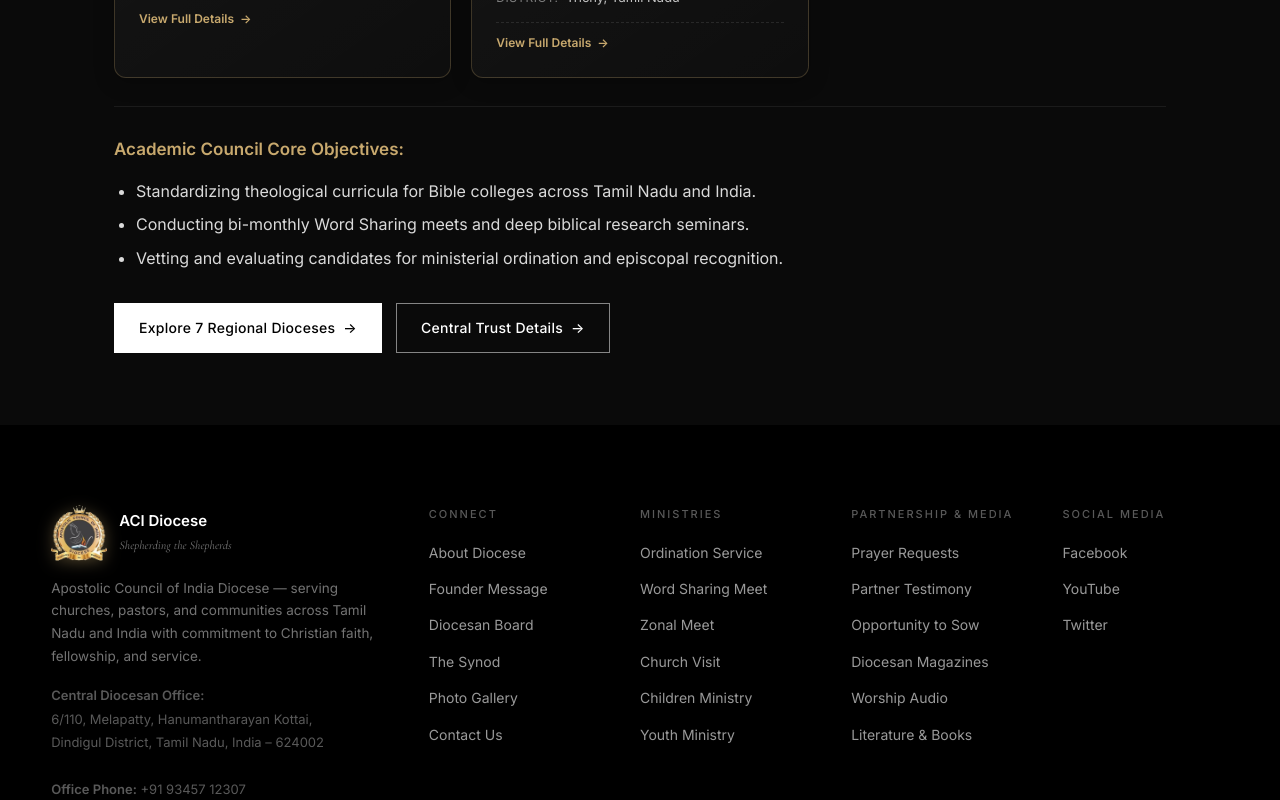
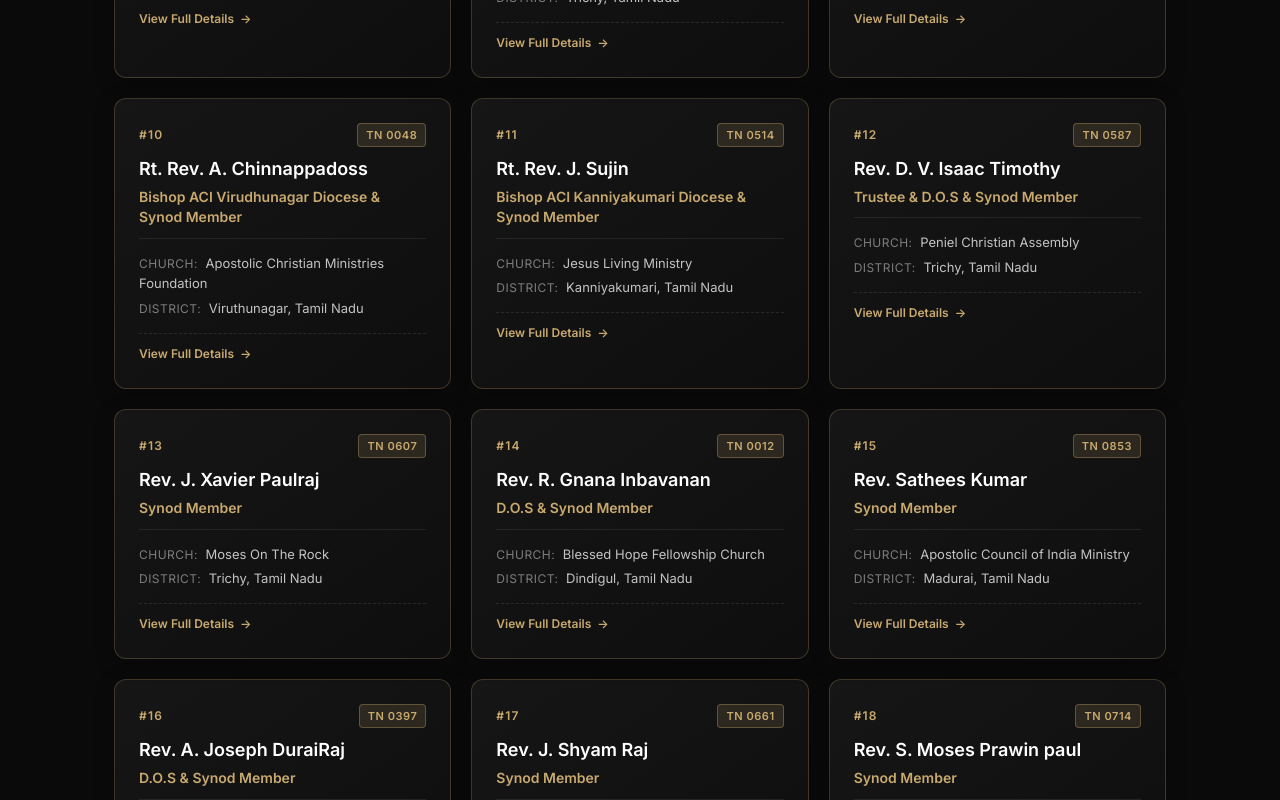
Before and after one commit to SriramGandhiS/aci-church-website, a React (Vite) app: page /synod in a window 1280 px wide. Shown: the part 4520-5320 px from the top of the page. Built offline with nearby package versions, Linux system fonts and the light colour scheme; a web font is replaced by a local one.

Commit message:
Update Academic Council with 19 members and update Rt. Rev. John Samuel in both councils

```diff
--- a/src/components/SchoolsSection/SchoolsSection.jsx
+++ b/src/components/SchoolsSection/SchoolsSection.jsx
@@ -45,7 +45,7 @@
   {
     sno: '5',
     tnNo: 'TN 0244',
-    name: 'Rev. John Samuel',
+    name: 'Rt. Rev. John Samuel',
     role: 'Trustee & Pastor',
     email: 'john.samuelaft@gmail.com',
     ministry: 'AFT Ministry',
--- a/src/pages/SynodPage.jsx
+++ b/src/pages/SynodPage.jsx
@@ -137,13 +137,13 @@
     {
       sno: 5,
       regNo: 'TN 0058',
-      name: 'Rev. John Samuel',
+      name: 'Rt. Rev. John Samuel',
       role: isTa ? 'பேராயர் ஆணையாளர் & அறங்காவலர்' : 'Archbishop Commissary / Trustee',
       excelDesignation: 'Archbishop Commissary / Trustee',
     },
   ]
 
-  // 2. Academic Council: 8 Members (General Council members + Regional Bishops)
+  // 2. Academic Council: 19 Members (General Council members + Regional Bishops + Council Leaders)
   const academicCouncilMembers = [
     ...generalCouncilMembers,
     {
@@ -166,7 +166,84 @@
       name: 'Rt. Rev. G. Edwin Joseph Selvaraj',
       role: isTa ? 'பேராயர் ஏசிஐ திருச்சி பேராயம் & சினோட் அறங்காவலர்' : 'Bishop ACI Trichy Diocese & Synod Trustee',
       excelDesignation: 'Bishop & Trustee & Synod Member',
-    }
+    },
+    {
+      sno: 9,
+      regNo: 'TN 0518',
+      name: 'Rt. Rev. B. Simson',
+      role: isTa ? 'பேராயர் ஏசிஐ திருப்பத்தூர் பேராயம் & சினோட் உறுப்பினர்' : 'Bishop ACI Tirupattur Diocese & Synod Member',
+      excelDesignation: 'Bishop & Synod Member',
+    },
+    {
+      sno: 10,
+      regNo: 'TN 0048',
+      name: 'Rt. Rev. A. Chinnappadoss',
+      role: isTa ? 'பேராயர் ஏசிஐ விருதுநகர் பேராயம் & சினோட் உறுப்பினர்' : 'Bishop ACI Virudhunagar Diocese & Synod Member',
+      excelDesignation: 'Bishop & Synod Member',
+    },
+    {
+      sno: 11,
+      regNo: 'TN 0514',
+      name: 'Rt. Rev. J. Sujin',
+      role: isTa ? 'பேராயர் ஏசிஐ கன்னியாகுமரி பேராயம் & சினோட் உறுப்பினர்' : 'Bishop ACI Kanniyakumari Diocese & Synod Member',
+      excelDesignation: 'Bishop & Synod Member',
+    },
+    {
+      sno: 12,
+      regNo: 'TN 0587',
+      name: 'Rev. D. V. Isaac Timothy',
+      role: isTa ? 'அறங்காவலர் & D.O.S & சினோட் உறுப்பினர்' : 'Trustee & D.O.S & Synod Member',
+      excelDesignation: 'Trustee / D.O.S / Synod Member',
+    },
+    {
+      sno: 13,
+      regNo: 'TN 0607',
+      name: 'Rev. J. Xavier Paulraj',
+      role: isTa ? 'சினோட் உறுப்பினர்' : 'Synod Member',
+      excelDesignation: 'Synod Member',
+    },
+    {
+      sno: 14,
+      regNo: 'TN 0012',
+      name: 'Rev. R. Gnana Inbavanan',
+      role: isTa ? 'D.O.S & சினோட் உறுப்பினர்' : 'D.O.S & Synod Member',
+      excelDesignation: 'D.O.S & Synod Member',
+    },
+    {
+      sno: 15,
+      regNo: 'TN 0853',
+      name: 'Rev. Sathees Kumar',
+      role: isTa ? 'சினோட் உறுப்பினர்' : 'Synod Member',
+      excelDesignation: 'Synod Member',
+    },
+    {
+      sno: 16,
+      regNo: 'TN 0397',
+      name: 'Rev. A. Joseph DuraiRaj',
+      role: isTa ? 'D.O.S & சினோட் உறுப்பினர்' : 'D.O.S & Synod Member',
+      excelDesignation: 'D.O.S & Synod Member',
+    },
+    {
+      sno: 17,
+      regNo: 'TN 0661',
+      name: 'Rev. J. Shyam Raj',
+      role: isTa ? 'சினோட் உறுப்பினர்' : 'Synod Member',
+      excelDesignation: 'Synod Member',
+    },
+    {
+      sno: 18,
+      regNo: 'TN 0714',
+      name: 'Rev. S. Moses Prawin paul',
+      role: isTa ? 'சினோட் உறுப்பினர்' : 'Synod Member',
+      excelDesignation: 'Synod Member',
+    },
+    {
+      sno: 19,
+      regNo: 'TN 0203',
+      name: 'Rev. M. Rajendran',
+      role: isTa ? 'சினோட் உறுப்பினர்' : 'Synod Member',
+      excelDesignation: 'Synod Member',
+    },
   ]
 
   // Helper to fetch details from pastorsData.json (the Excel sheet dataset)
@@ -179,16 +256,16 @@
       name: member.name || fromExcel.name || '',
       role: member.role || '',
       designation: member.excelDesignation || fromExcel.designation || member.role || 'Synod Member',
-      office: fromExcel.office || 'Pastor',
-      church: fromExcel.church || '',
-      dob: fromExcel.dob || '',
-      ordinationDate: fromExcel.ordinationDate || '',
-      phone: fromExcel.phone || '',
-      email: fromExcel.email || '',
-      address: fromExcel.address || '',
-      district: fromExcel.district || '',
-      state: fromExcel.state || 'Tamil Nadu',
-      status: fromExcel.status || 'Active'
+      office: member.office || fromExcel.office || 'Pastor',
+      church: member.church || fromExcel.church || '',
+      dob: member.dob || fromExcel.dob || '',
+      ordinationDate: member.ordinationDate || fromExcel.ordinationDate || '',
+      phone: member.phone || fromExcel.phone || '',
+      email: member.email || fromExcel.email || '',
+      address: member.address || fromExcel.address || '',
+      district: member.district || fromExcel.district || '',
+      state: member.state || fromExcel.state || 'Tamil Nadu',
+      status: member.status || fromExcel.status || 'Active'
     }
   }
 
@@ -341,7 +418,7 @@
         </div>
       </section>
 
-      {/* 5. SYNOD ACADEMIC COUNCIL & MEMBERS (8 MEMBERS) */}
+      {/* 5. SYNOD ACADEMIC COUNCIL & MEMBERS (19 MEMBERS) */}
       <section id="synodacademiccouncil" style={{ ...S.sec, borderBottom: 'none' }}>
         <div style={S.con}>
           <p style={S.lbl}>{isTa ? 'சினோட் · 05' : 'Synod · 05'}</p>
@@ -353,7 +430,7 @@
                 : 'The Synod Academic Council operates under The Most Reverend Archbishop S. Johnson Durai, comprising dedicated council members, regional diocesan bishops, and theological overseers:'}
             </p>
 
-            {/* Academic Council Members (8 Members) */}
+            {/* Academic Council Members (19 Members) */}
             {renderMemberCards(academicCouncilMembers)}
 
             <div style={S.divider} />
```
Also changed, not shown: src/data/pastorsData.json.
